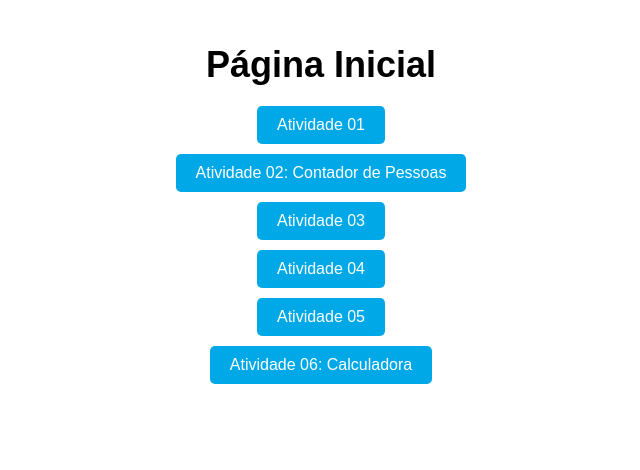
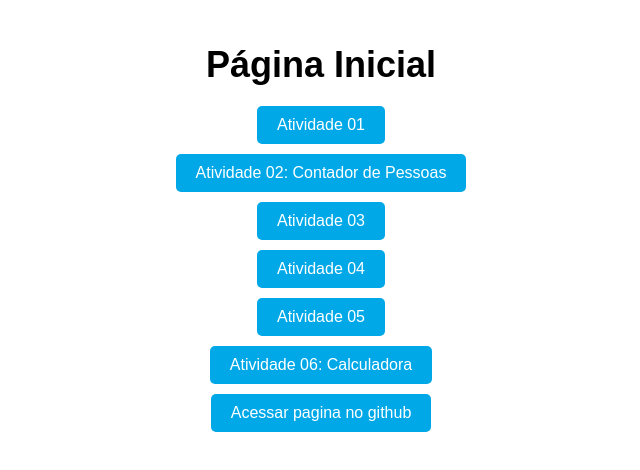
Before and after one commit to prinoriko/Projeto-React, a React (Create React App) app: page / in a window 1280 px wide. Shown: the top 470 px of the page, without its empty margins (319-959 px from the left). Built offline with nearby package versions, Linux system fonts and the light colour scheme.

Commit message:
Update Home.js

```diff
--- a/src/Home.js
+++ b/src/Home.js
@@ -26,6 +26,9 @@ const Home = () => {
           <li>
             <Link to="/Atv06">Atividade 06: Calculadora</Link>
           </li>
+          <li>
+               <a href="https://github.com/prinoriko/Projeto-React" target="_blank" class="btn btn-primary">Acessar pagina no github</a>
+          </li>
         </ul>
       </nav>
     </div>
```
